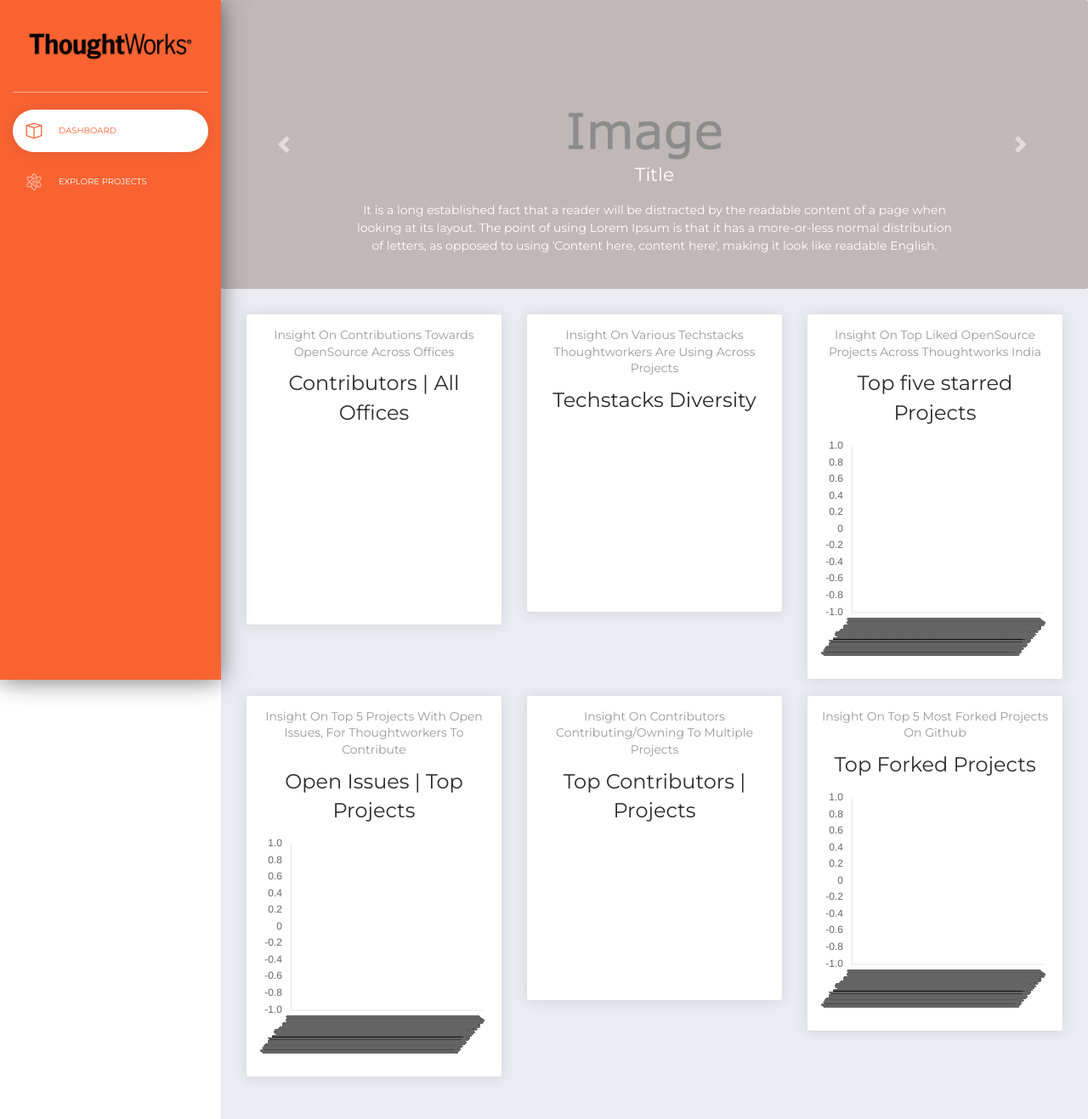
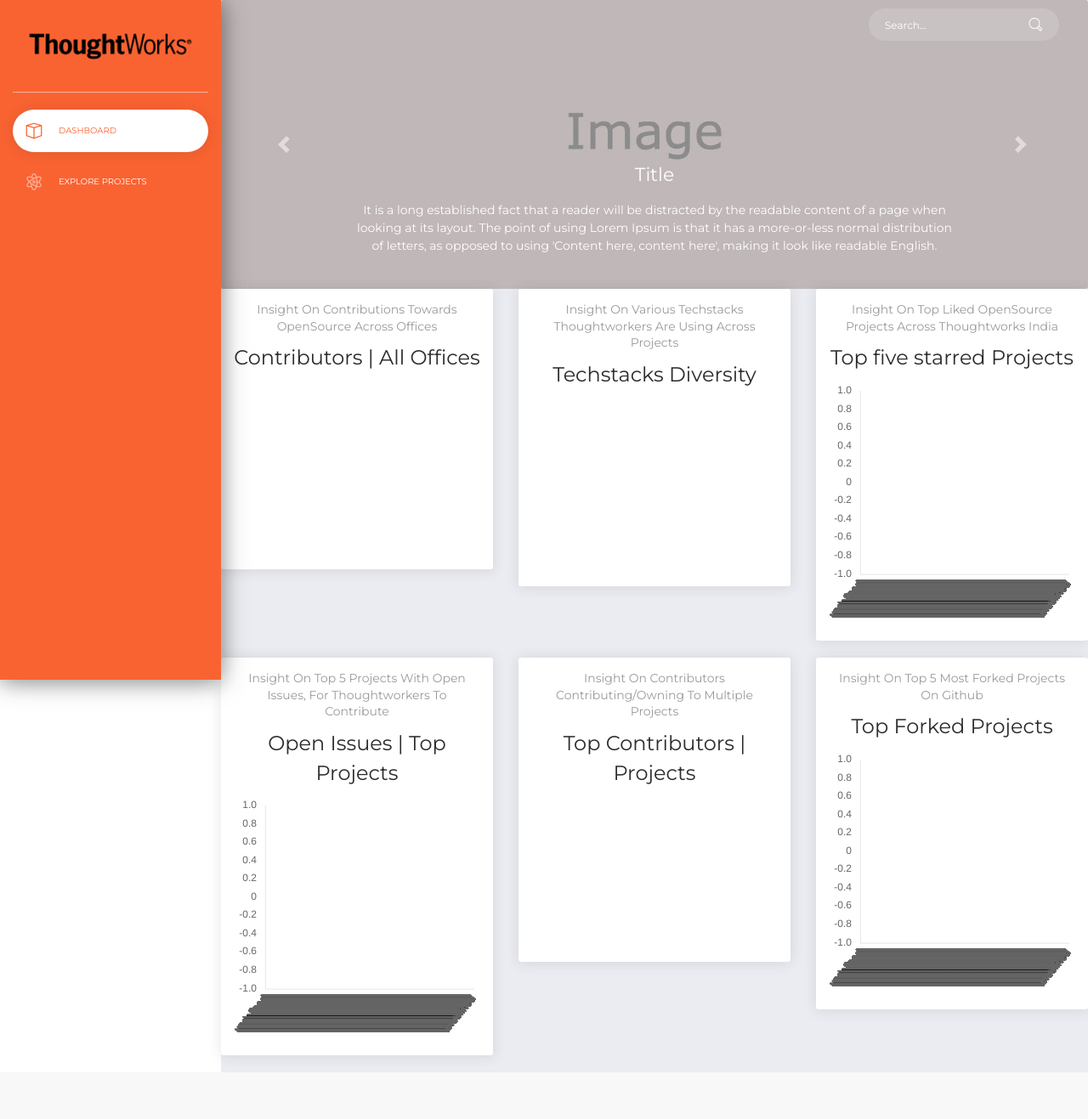
Before and after one commit to OpenHubGeeks/OpenHub-Django, a Django app: page /openhub/ in a window 1280 px wide. Shown: the whole page at 85% size. After the commit the page ends 1262 px from the top, so only its background shows below. Run offline with Django 3.2, Linux system fonts and the light colour scheme; data that the repository does not hold is empty; a map, chart or similar area stays blank; some libraries are stand-ins or nearby versions.

Commit message:
Fix: styles in projects page, Add sidebar controls to dashboard

```diff
--- a/openhub/static/css/style.css
+++ b/openhub/static/css/style.css
@@ -449,7 +449,7 @@
     color: white;
     height: inherit;
   }
-  @ -webkit-keyframes materia {
+  @-webkit-keyframes materia {
     0% {
       background: #E0E0E0;
     }
@@ -482,13 +482,16 @@
 
 /*---------- overrides -----------*/
 .app-content {
-  padding: 30px 30px;
   min-height: calc(100vh - 123px);
-  text-align: center
+  text-align: center;
+  display: flex;
+  flex-wrap: wrap;
+ justify-content: space-around
 }
 
 .row-card{
-    padding-bottom: 4px;
+    margin: 20px 10px 0;
+    justify-self: center
 }
 
 .card-contributor {
--- a/openhub/templates/index.html
+++ b/openhub/templates/index.html
@@ -51,6 +51,37 @@
             </div>
         </div>
         <div class="main-panel">
+            <!-- Navbar -->
+            <nav class="navbar navbar-expand-lg navbar-transparent  navbar-absolute bg-primary fixed-top">
+                <div class="container-fluid">
+                    <div class="navbar-wrapper">
+                        <div class="navbar-toggle">
+                            <button type="button" class="navbar-toggler">
+                                <span class="navbar-toggler-bar bar1"></span>
+                                <span class="navbar-toggler-bar bar2"></span>
+                                <span class="navbar-toggler-bar bar3"></span>
+                            </button>
+                        </div>
+                    </div>
+                    <button class="navbar-toggler" type="button" data-toggle="collapse" data-target="#navigation" aria-controls="navigation-index" aria-expanded="false" aria-label="Toggle navigation">
+                        <span class="navbar-toggler-bar navbar-kebab"></span>
+                        <span class="navbar-toggler-bar navbar-kebab"></span>
+                        <span class="navbar-toggler-bar navbar-kebab"></span>
+                    </button>
+                    <div class="collapse navbar-collapse justify-content-end" id="navigation">
+                        <form method="GET" action="{% url 'projects' %}">
+                            <div class="input-group no-border">
+                                <input type="text" value="{{ request.GET.q }}" id="search-term" class="form-control" placeholder="Search...", name="q">
+                                <span class="input-group-addon">
+                                    <i class="now-ui-icons ui-1_zoom-bold"></i>
+                                </span>
+                            </div>
+                        </form>
+                    </div>
+                </div>
+            </nav>
+            <!-- End Navbar -->
+
             <div id="carousel" class="carousel slide" data-ride="carousel">
                 <div class="carousel-inner">
                     <div class="carousel-item active">
--- a/openhub/templates/projects.html
+++ b/openhub/templates/projects.html
@@ -81,7 +81,7 @@
       <div class="app-content">
           {% if projects|length != 0 %}
                 {% for project in projects %}
-                    <div class="row-card" style="float: left;">
+                    <div class="row-card">
                       <aside class="profile-card">
                           <header>
                             <a target="_blank" href="#">
```
Lines whose indentation alone changed are shown as unchanged.
